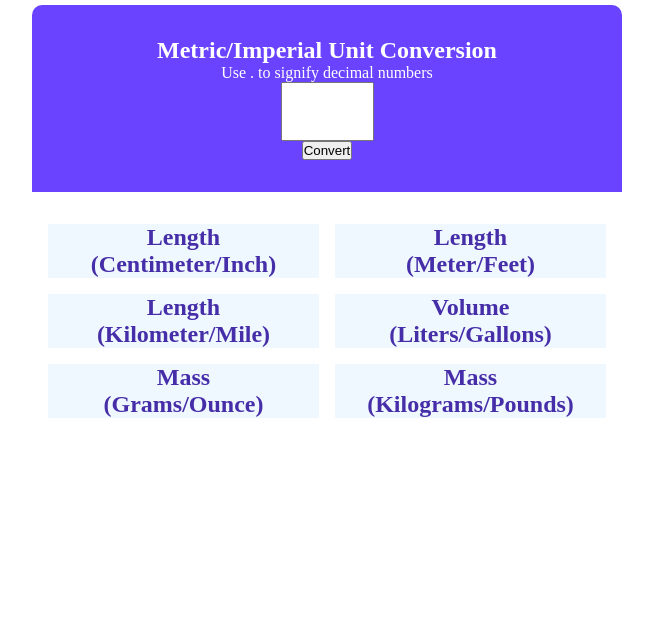
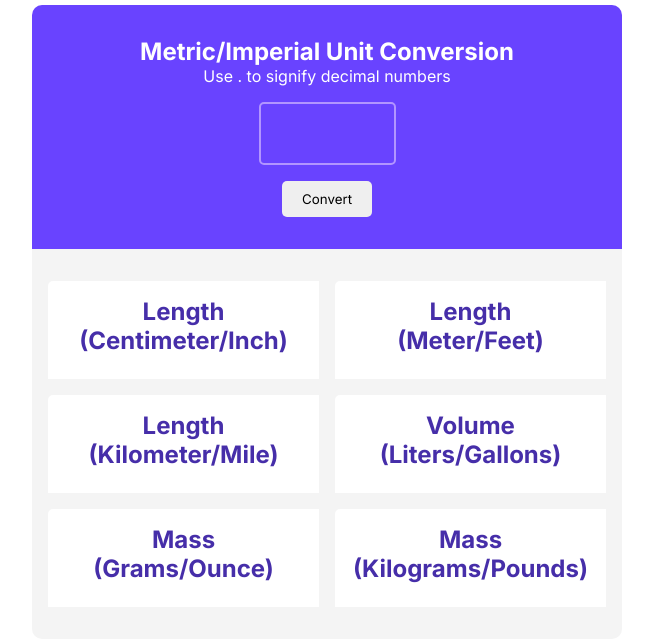
Before and after one commit to StefanMogren/unit-converter, a plain HTML site: page index.html in a window 1280 px wide. Shown: the whole page, without its empty margins (313-966 px from the left). Drawn offline with Linux system fonts and the light colour scheme.

Commit message:
Added remaining styling

```diff
--- a/script.js
+++ b/script.js
@@ -33,7 +33,7 @@ function valueConverter (metric, imperial, formula, value, HTML) {
 convertBtn.addEventListener('click', function() {
     let value = numberInputHTML.value;
     if (!isNaN(value)) {
-        valueConverter("centimeter", "inch", 2.54, value, centimeterInchHTML)
+        valueConverter("centimeter", "inches", 2.54, value, centimeterInchHTML)
         valueConverter("meter", "feet", 3.281, value, meterFootHTML)
         valueConverter("kilometer", "mile", 1.609, value, kilometerMileHTML)
         valueConverter("liters", "gallons", 3.785, value, literGallonHTML)
--- a/style.css
+++ b/style.css
@@ -1,7 +1,11 @@
+/* Importing font inter */
+@import url('https://fonts.googleapis.com/css2?family=Inter:ital,opsz,wght@0,14..32,100..900;1,14..32,100..900&family=Karla:ital,wght@0,200..800;1,200..800&display=swap');
+
 * {
     box-sizing: border-box;
     margin: 0;
     padding: 0;
+    font-family: inter;
 }
 
 .wrapper {
@@ -33,8 +37,20 @@
 }
 
 .flex-container__input {
+    margin: 1rem;
+    font-weight: 800;
     font-size: 3rem;
     text-align: center;
+    border: 2px solid #B295FF;
+    border-radius: 5px;
+    color: white;
+    background-color: #6943FF;
+}
+
+.flex-container__button {
+    border: none;
+    border-radius: 5px;
+    padding: 10px 20px;
 }
 
 .grid-container {
@@ -43,12 +59,16 @@
     grid-template-columns: repeat(2, 1fr);
     gap: 1rem;
     text-align: center;
+    background-color: #F4F4F4;
 }
 
 .grid-container__container {
-    background-color: aliceblue;
+    background-color: #FFFFFF;
+    padding: 1rem 0;
+    border-top-left-radius: 5px;
 }
 
 .grid-container__subtitle {
     color: #462ea9;
+    margin-bottom: 0.5rem;
 }
```
